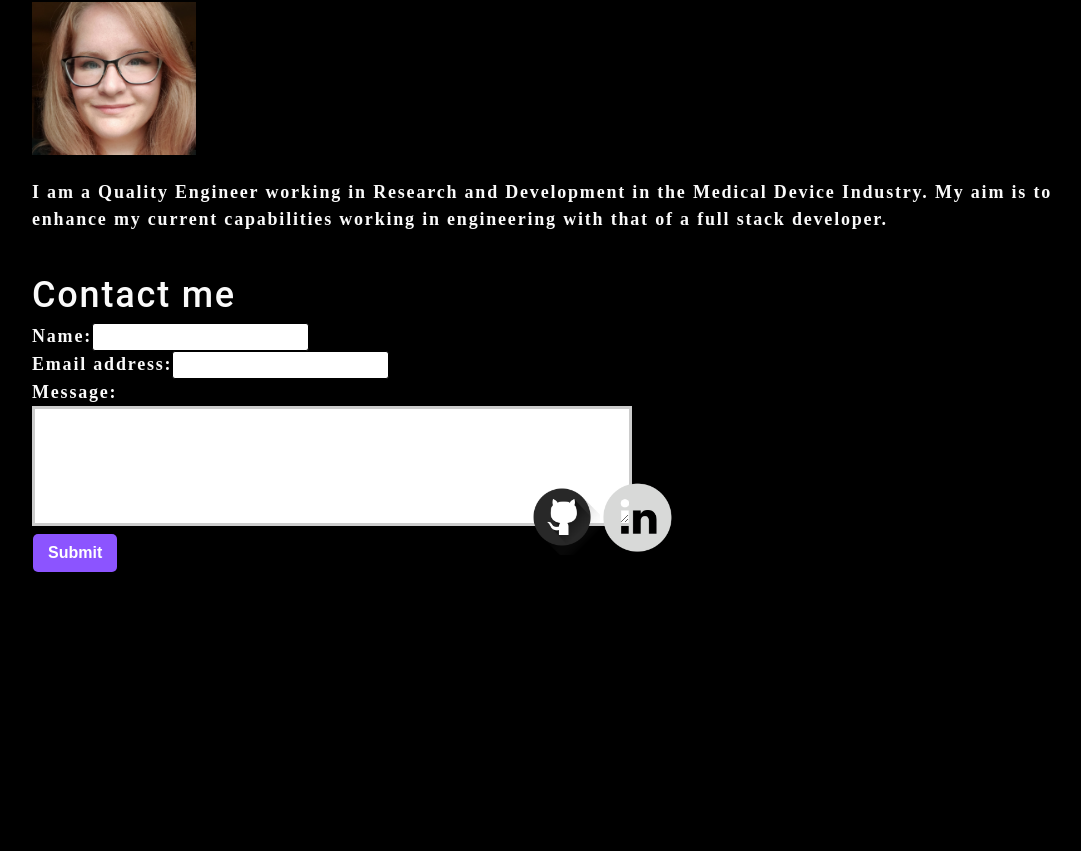
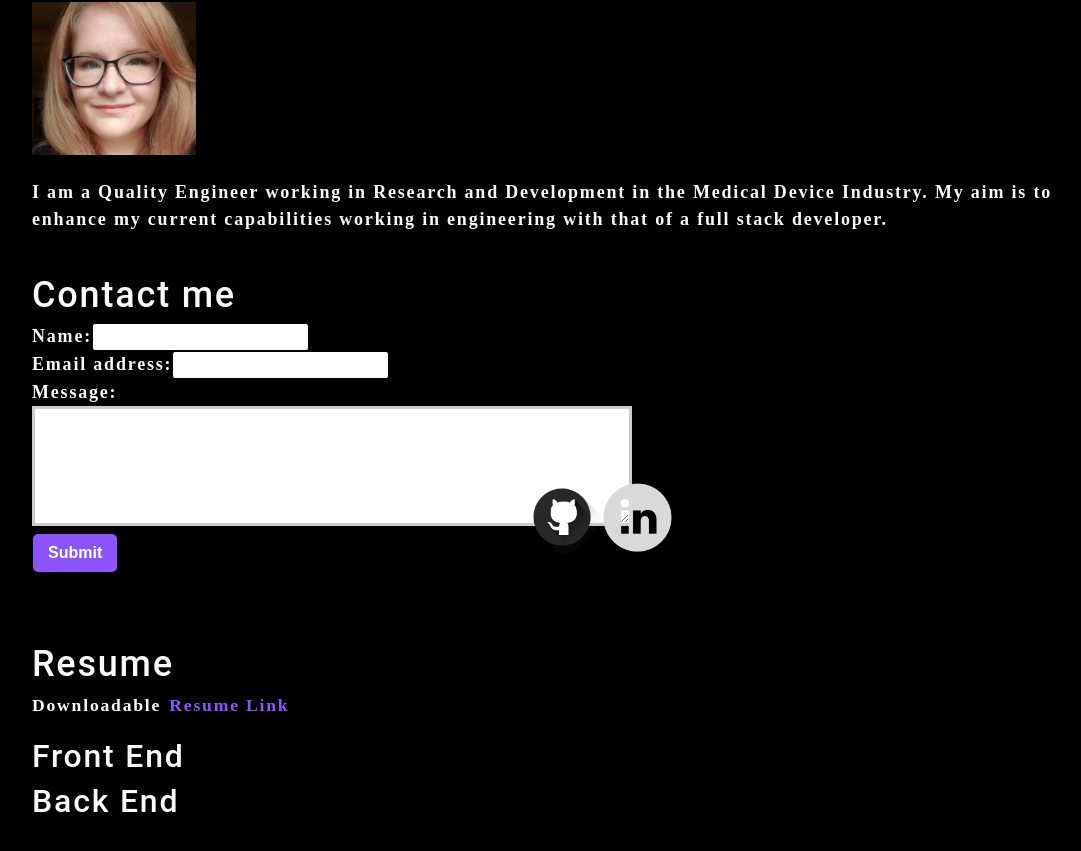
Before and after one commit to RaeStichter/raestichter-react-portfolio, a React (Create React App) app: page / in a window 1280 px wide. Shown: the part 217-1068 px from the top of the page, without its empty margins (62-1143 px from the left). Before the commit the page ends 869 px from the top, so only its background shows below. Built offline with nearby package versions, Linux system fonts and the light colour scheme.

Commit message:
basic resume section setup

```diff
--- a/src/App.js
+++ b/src/App.js
@@ -3,6 +3,7 @@ import Nav from './components/Nav';
 import About from './components/About';
 import Footer from './components/Footer';
 import ContactForm from './components/Contact';
+import Resume from './components/Resume';
 
 
 function App() {
@@ -12,6 +13,7 @@ function App() {
       <main>
         <About></About>
         <ContactForm></ContactForm>
+        <Resume></Resume>
       </main>
       <Footer></Footer>
     </div>
--- /dev/null
+++ b/src/components/Resume/index.js
@@ -0,0 +1,19 @@
+// downliad
+//front end back end
+
+import React from 'react';
+
+function Resume() {
+    return (
+        <section className="my-5">
+            <h1 id="resume">Resume</h1>
+            <div>
+                <p>Downloadable <a href="resume.com">Resume Link</a></p>
+            </div>
+            <h2>Front End</h2>
+            <h2>Back End</h2>
+        </section>
+    );
+}
+
+export default Resume;
```
